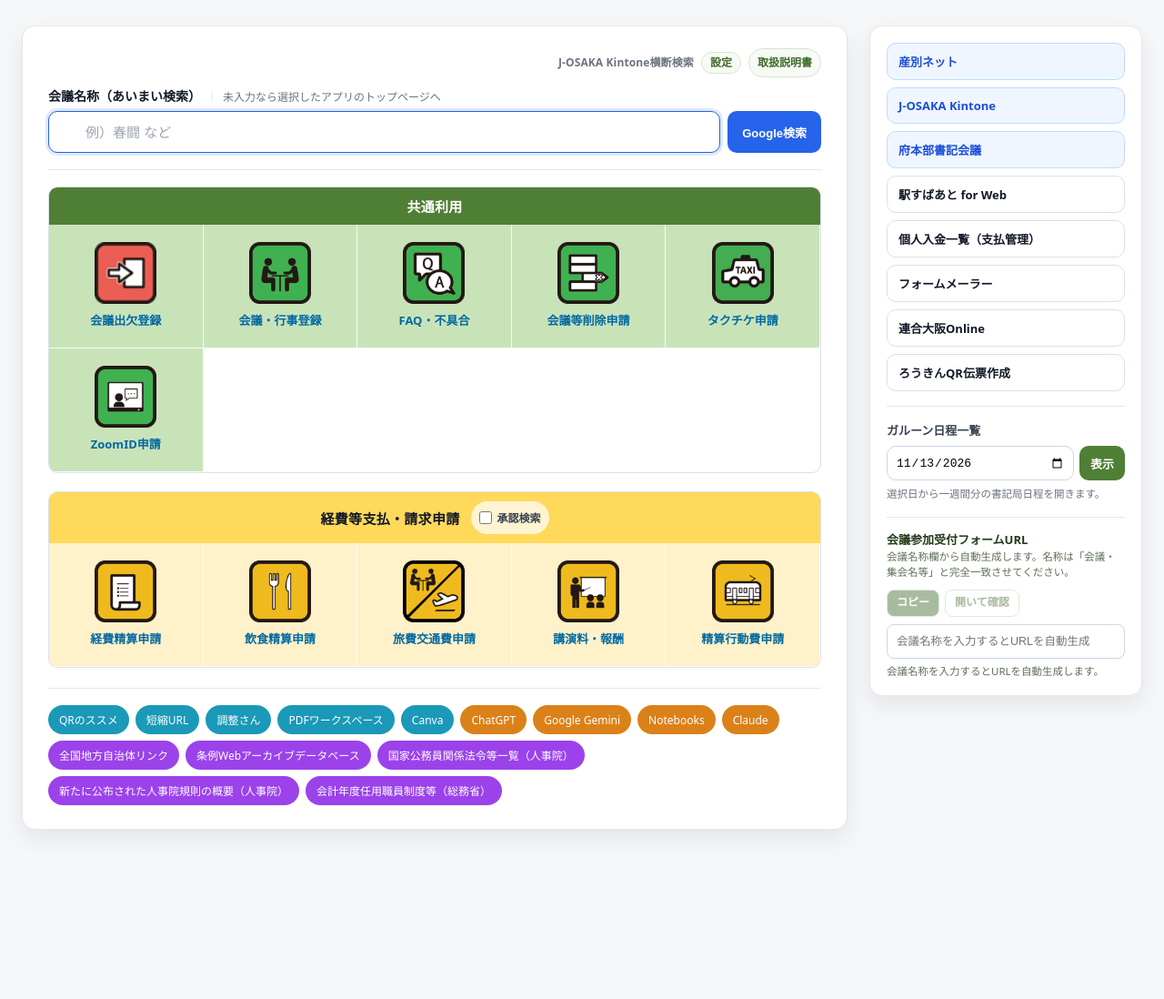
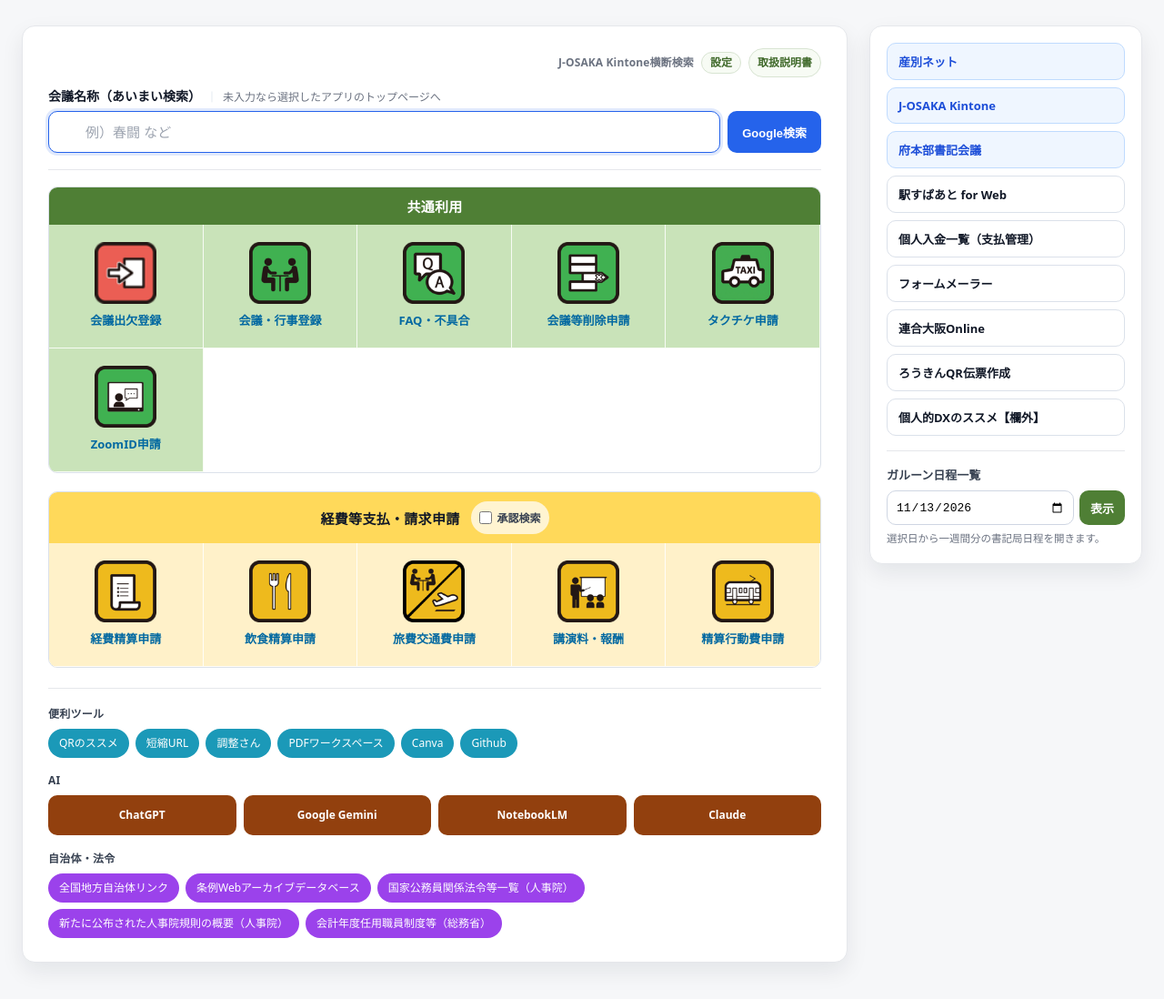
Before and after one commit to K2R2F/josaka.links, a plain HTML site: page index.html in a window 1280 px wide. Shown: the whole page at 91% size. Before the commit the page ends 952 px from the top, so only its background shows below. Drawn offline with Linux system fonts and the light colour scheme.

Commit message:
Update links, organize AI buttons, and remove reception form URL generator

```diff
--- a/index.html
+++ b/index.html
@@ -2,6 +2,7 @@
 <html lang="ja">
 <head>
 <meta charset="UTF-8" />
+<meta name="viewport" content="width=device-width, initial-scale=1" />
 <meta name="robots" content="noindex" />
 <title>J-OSAKA Kintone横断検索</title>
 <style>
@@ -311,98 +312,6 @@
   .clear-btn:hover {
     color: #4b5563;
     background-color: #e5e7eb;
-  }
-
-  .form-generator {
-    min-width: 0;
-    max-width: 100%;
-    margin-top: 16px;
-    padding-top: 16px;
-    border-top: 1px solid #e5e7eb;
-  }
-
-  .form-generator-top {
-    display: flex;
-    align-items: flex-start;
-    justify-content: space-between;
-    gap: 10px;
-    flex-wrap: wrap;
-  }
-
-  .form-generator-title {
-    color: #243b19;
-    font-size: 13px;
-    font-weight: 800;
-    line-height: 1.35;
-  }
-
-  .form-generator-note {
-    margin-top: 2px;
-    color: #5f6f58;
-    font-size: 11.5px;
-    line-height: 1.45;
-  }
-
-  .form-url-actions {
-    display: flex;
-    gap: 6px;
-    flex-wrap: wrap;
-  }
-
-  .form-action-btn {
-    min-height: 30px;
-    padding: 6px 10px;
-    border: 1px solid #b8d4aa;
-    border-radius: 8px;
-    background: #426b2d;
-    color: #ffffff;
-    font-size: 12px;
-    font-weight: 800;
-    line-height: 1.2;
-    cursor: pointer;
-  }
-
-  .form-action-btn.secondary {
-    background: #ffffff;
-    color: #426b2d;
-  }
-
-  .form-action-btn:hover:not(:disabled) {
-    filter: brightness(0.96);
-  }
-
-  .form-action-btn:disabled {
-    opacity: 0.45;
-    cursor: not-allowed;
-  }
-
-  .form-url-output {
-    display: block;
-    width: 100%;
-    max-width: 100%;
-    min-width: 0;
-    height: 38px;
-    margin-top: 8px;
-    padding: 0 10px;
-    border: 1px solid #cfd6e3;
-    border-radius: 8px;
-    background: #ffffff;
-    color: #1f2937;
-    font-size: 12.5px;
-    outline: none;
-    box-sizing: border-box;
-  }
-
-  .form-url-output:focus {
-    border-color: #73a856;
-    box-shadow: 0 0 0 3px rgba(115, 168, 86, 0.16);
-  }
-
-  .form-url-status {
-    margin-top: 6px;
-    color: #5f6f58;
-    font-size: 11.5px;
-    line-height: 1.45;
   }
 
   .search-history-container {
@@ -621,6 +530,30 @@
     margin-bottom: 8px;
   }
 
+  .link-group + .link-group {
+    margin-top: 16px;
+  }
+
+  .link-buttons.ai-links {
+    display: grid;
+    grid-template-columns: repeat(4, minmax(0, 1fr));
+    gap: 8px;
+  }
+
+  .ai-links .link-btn {
+    min-width: 0;
+    min-height: 44px;
+    padding: 10px 8px;
+    border-radius: 10px;
+    font-weight: 600;
+    opacity: 1;
+  }
+
+  .link-btn:focus-visible {
+    outline: 3px solid #2563eb;
+    outline-offset: 3px;
+  }
+
   .link-buttons {
     display: flex;
     flex-wrap: wrap;
@@ -638,7 +571,12 @@
     text-decoration: none;
     color: #ffffff;
     box-shadow: none;
-    white-space: nowrap;
+    max-width: 100%;
+    box-sizing: border-box;
+    white-space: normal;
+    overflow-wrap: anywhere;
+    text-align: center;
+    line-height: 1.5;
     transition: opacity 0.15s, filter 0.15s;
     opacity: 0.92;
   }
@@ -659,7 +597,7 @@
   }
 
   .link-btn[data-color="amber"] {
-    background: #d97706;
+    background: #92400e;
   }
 
   .link-btn[data-color="fuchsia"] {
@@ -932,17 +870,12 @@
       width: 100%;
     }
 
-    .form-generator-top {
-      gap: 8px;
-    }
-
-    .form-url-actions,
-    .form-action-btn {
-      width: 100%;
-    }
-
     .app-grid {
       grid-template-columns: 1fr;
+    }
+
+    .link-buttons.ai-links {
+      grid-template-columns: repeat(2, minmax(0, 1fr));
     }
 
     .link-buttons {
@@ -1014,23 +947,37 @@
       </div>
 
       <div class="link-section">
+        <div class="link-group" role="group" aria-labelledby="toolsLinksTitle">
+          <div class="link-section-title" id="toolsLinksTitle">便利ツール</div>
           <div class="link-buttons">
             <a href="https://qr.quel.jp/" class="link-btn" data-color="cyan" target="_blank" rel="noopener noreferrer">QRのススメ</a>
             <a href="https://app.bitly.com/" class="link-btn" data-color="cyan" target="_blank" rel="noopener noreferrer">短縮URL</a>
             <a href="https://chouseisan.com/" class="link-btn" data-color="cyan" target="_blank" rel="noopener noreferrer">調整さん</a>
             <a href="https://k2r2f.github.io/pdfutil/tsukue_toolbox.html" class="link-btn" data-color="cyan" target="_blank" rel="noopener noreferrer">PDFワークスペース</a>
             <a href="https://www.canva.com/ja_jp/" class="link-btn" data-color="cyan" target="_blank" rel="noopener noreferrer">Canva</a>
-
+            <a href="https://github.com/" class="link-btn" data-color="cyan" target="_blank" rel="noopener noreferrer">Github</a>
+          </div>
+        </div>
+
+        <div class="link-group" role="group" aria-labelledby="aiLinksTitle">
+          <div class="link-section-title" id="aiLinksTitle">AI</div>
+          <div class="link-buttons ai-links">
             <a href="https://chatgpt.com/" class="link-btn" data-color="amber" target="_blank" rel="noopener noreferrer">ChatGPT</a>
             <a href="https://gemini.google.com/app" class="link-btn" data-color="amber" target="_blank" rel="noopener noreferrer">Google Gemini</a>
-          <a href="https://notebooklm.google.com/" class="link-btn" data-color="amber" target="_blank" rel="noopener noreferrer">Notebooks</a>
+            <a href="https://notebooklm.google.com/" class="link-btn" data-color="amber" target="_blank" rel="noopener noreferrer">NotebookLM</a>
             <a href="https://claude.ai/new" class="link-btn" data-color="amber" target="_blank" rel="noopener noreferrer">Claude</a>
-
+          </div>
+        </div>
+
+        <div class="link-group" role="group" aria-labelledby="referenceLinksTitle">
+          <div class="link-section-title" id="referenceLinksTitle">自治体・法令</div>
+          <div class="link-buttons">
             <a href="https://www.daiichihoki.co.jp/jichi/47link/" class="link-btn" data-color="fuchsia" target="_blank" rel="noopener noreferrer">全国地方自治体リンク</a>
             <a href="https://jorei.slis.doshisha.ac.jp/" class="link-btn" data-color="fuchsia" target="_blank" rel="noopener noreferrer">条例Webアーカイブデータベース</a>
             <a href="https://www.jinji.go.jp/seisaku/kisoku/ichiran.html" class="link-btn" data-color="fuchsia" target="_blank" rel="noopener noreferrer">国家公務員関係法令等一覧（人事院）</a>
             <a href="https://www.jinji.go.jp/seisaku/kisoku/kaisei/kaisei_kisoku.html" class="link-btn" data-color="fuchsia" target="_blank" rel="noopener noreferrer">新たに公布された人事院規則の概要（人事院）</a>
             <a href="https://www.soumu.go.jp/main_sosiki/jichi_gyousei/koumuin_seido/kaikeinendo_ninyou.html" class="link-btn" data-color="fuchsia" target="_blank" rel="noopener noreferrer">会計年度任用職員制度等（総務省）</a>
+          </div>
         </div>
       </div>
     </div>
@@ -1045,6 +992,7 @@
         <a href="https://business-panel.form-mailer.jp/account/forms" class="sidebar-link" target="_blank" rel="noopener noreferrer">フォームメーラー</a>
         <a href="http://210.175.251.178/rengo-osaka/" class="sidebar-link" target="_blank" rel="noopener noreferrer">連合大阪Online</a>
         <a href="https://www.rokin.or.jp/other/qrslip/" class="sidebar-link" target="_blank" rel="noopener noreferrer">ろうきんQR伝票作成</a>
+        <a href="https://k2r2f.github.io/kikanshi-editor-club/" class="sidebar-link" target="_blank" rel="noopener noreferrer">個人的DXのススメ【欄外】</a>
       </div>
 
       <div class="sidebar-tool">
@@ -1054,28 +1002,6 @@
           <button type="button" id="garoonScheduleBtn">表示</button>
         </div>
         <div class="garoon-hint">選択日から一週間分の書記局日程を開きます。</div>
-      </div>
-
-      <div class="form-generator" aria-label="会議参加受付フォームURLジェネレーター">
-        <div class="form-generator-top">
-          <div>
-            <div class="form-generator-title">会議参加受付フォームURL</div>
-            <div class="form-generator-note">会議名称欄から自動生成します。名称は「会議・集会名等」と完全一致させてください。</div>
-          </div>
-          <div class="form-url-actions">
-            <button type="button" id="copyFormUrlBtn" class="form-action-btn" disabled>コピー</button>
-            <button type="button" id="openFormUrlBtn" class="form-action-btn secondary" disabled>開いて確認</button>
-          </div>
-        </div>
-        <input
-          type="text"
-          id="formUrlOutput"
-          class="form-url-output"
-          readonly
-          placeholder="会議名称を入力するとURLを自動生成"
-          aria-label="生成された会議参加受付フォームURL"
-        />
-        <div id="formUrlStatus" class="form-url-status" aria-live="polite">会議名称を入力するとURLを自動生成します。</div>
       </div>
     </div>
   </div>
@@ -1278,46 +1204,15 @@
   const approvalQueryPreview = document.getElementById("approvalQueryPreview");
   const settingsResetBtn = document.getElementById("settingsResetBtn");
   const settingsStatus = document.getElementById("settingsStatus");
-  const formUrlOutput = document.getElementById("formUrlOutput");
-  const copyFormUrlBtn = document.getElementById("copyFormUrlBtn");
-  const openFormUrlBtn = document.getElementById("openFormUrlBtn");
-  const formUrlStatus = document.getElementById("formUrlStatus");
   const garoonDateInput = document.getElementById("garoonDateInput");
   const garoonScheduleBtn = document.getElementById("garoonScheduleBtn");
-  const receptionFormBaseUrl = "https://8bc8ac83.form.kintoneapp.com/public/application-form";
 
   const toggleClearBtn = () => {
     clearBtn.style.display = keywordInput.value ? "flex" : "none";
   };
 
-  const buildReceptionFormUrl = (meetingName) => {
-    const params = new URLSearchParams();
-    params.set("会議検索", meetingName);
-    return receptionFormBaseUrl + "?" + params.toString();
-  };
-
-  const updateReceptionFormUrl = () => {
-    const meetingName = keywordInput.value.trim();
-
-    if (!meetingName) {
-      formUrlOutput.value = "";
-      copyFormUrlBtn.disabled = true;
-      openFormUrlBtn.disabled = true;
-      formUrlStatus.textContent = "会議名称を入力するとURLを自動生成します。";
-      return "";
-    }
-
-    const url = buildReceptionFormUrl(meetingName);
-    formUrlOutput.value = url;
-    copyFormUrlBtn.disabled = false;
-    openFormUrlBtn.disabled = false;
-    formUrlStatus.textContent = "生成済みです。フォームで自動選択されるか、使用前に必ずテストしてください。";
-    return url;
-  };
-
   const syncKeywordUi = () => {
     toggleClearBtn();
-    updateReceptionFormUrl();
   };
 
   keywordInput.addEventListener("input", syncKeywordUi);
@@ -1748,55 +1643,6 @@
 
   syncSettingsForm();
 
-  const copyText = async (text) => {
-    if (navigator.clipboard && window.isSecureContext) {
-      await navigator.clipboard.writeText(text);
-      return;
-    }
-
-    formUrlOutput.focus();
-    formUrlOutput.select();
-    const copied = document.execCommand && document.execCommand("copy");
-    const selection = window.getSelection();
-
-    if (selection) {
-      selection.removeAllRanges();
-    }
-
-    if (!copied) {
-      throw new Error("copy failed");
-    }
-  };
-
-  copyFormUrlBtn.addEventListener("click", async () => {
-    const url = updateReceptionFormUrl();
-
-    if (!url) {
-      alert("会議名称を入力してください。");
-      return;
-    }
-
-    try {
-      await copyText(url);
-      formUrlStatus.textContent = "URLをコピーしました。";
-    } catch (error) {
-      formUrlOutput.focus();
-      formUrlOutput.select();
-      formUrlStatus.textContent = "自動コピーできませんでした。URL欄を選択してコピーしてください。";
-    }
-  });
-
-  openFormUrlBtn.addEventListener("click", () => {
-    const url = updateReceptionFormUrl();
-
-    if (!url) {
-      alert("会議名称を入力してください。");
-      return;
-    }
-
-    window.open(url, "_blank");
-  });
-
   const formatLocalDate = (date) => {
     const year = date.getFullYear();
     const month = String(date.getMonth() + 1).padStart(2, "0");
```
Also changed, not shown: usage-manual.html (+9 -11 lines), 1 other file. Lines whose indentation alone changed are shown as unchanged.
